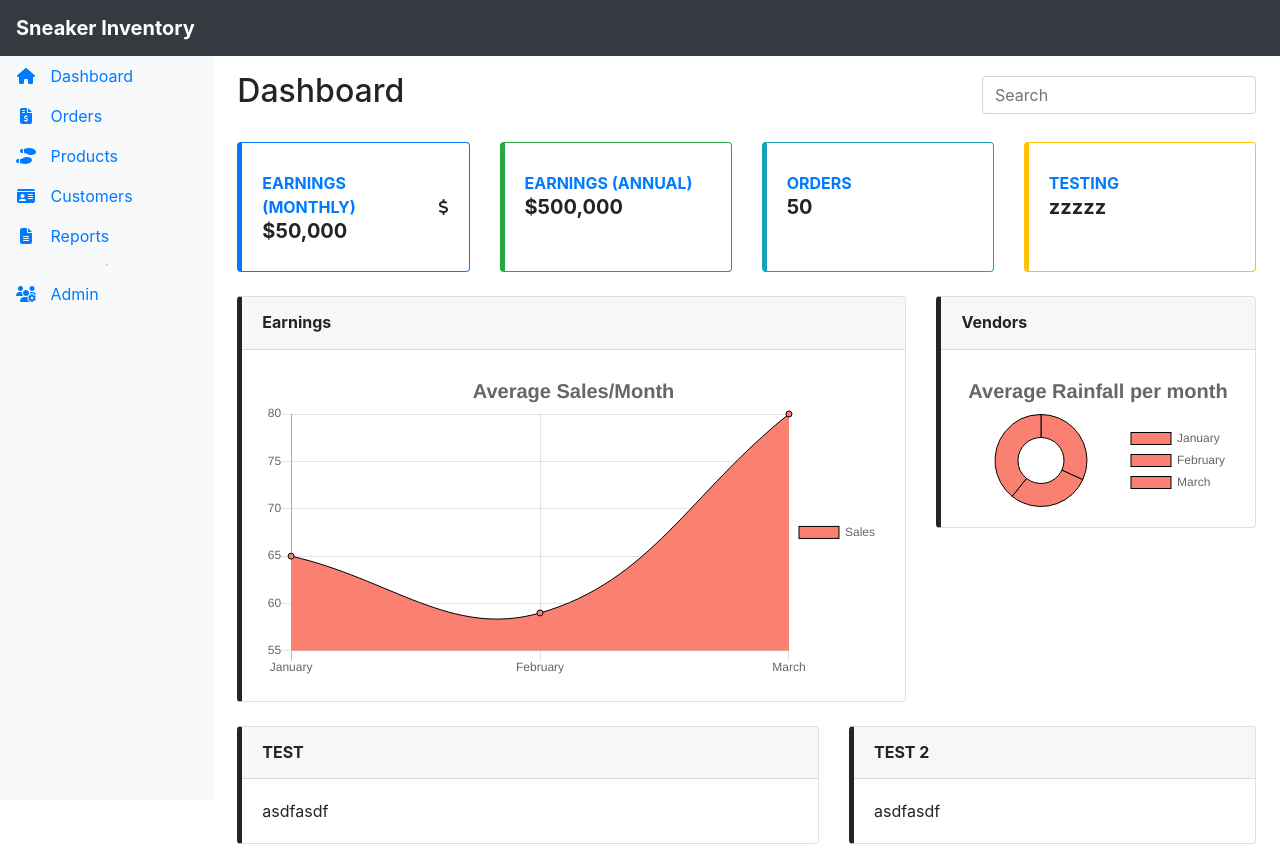
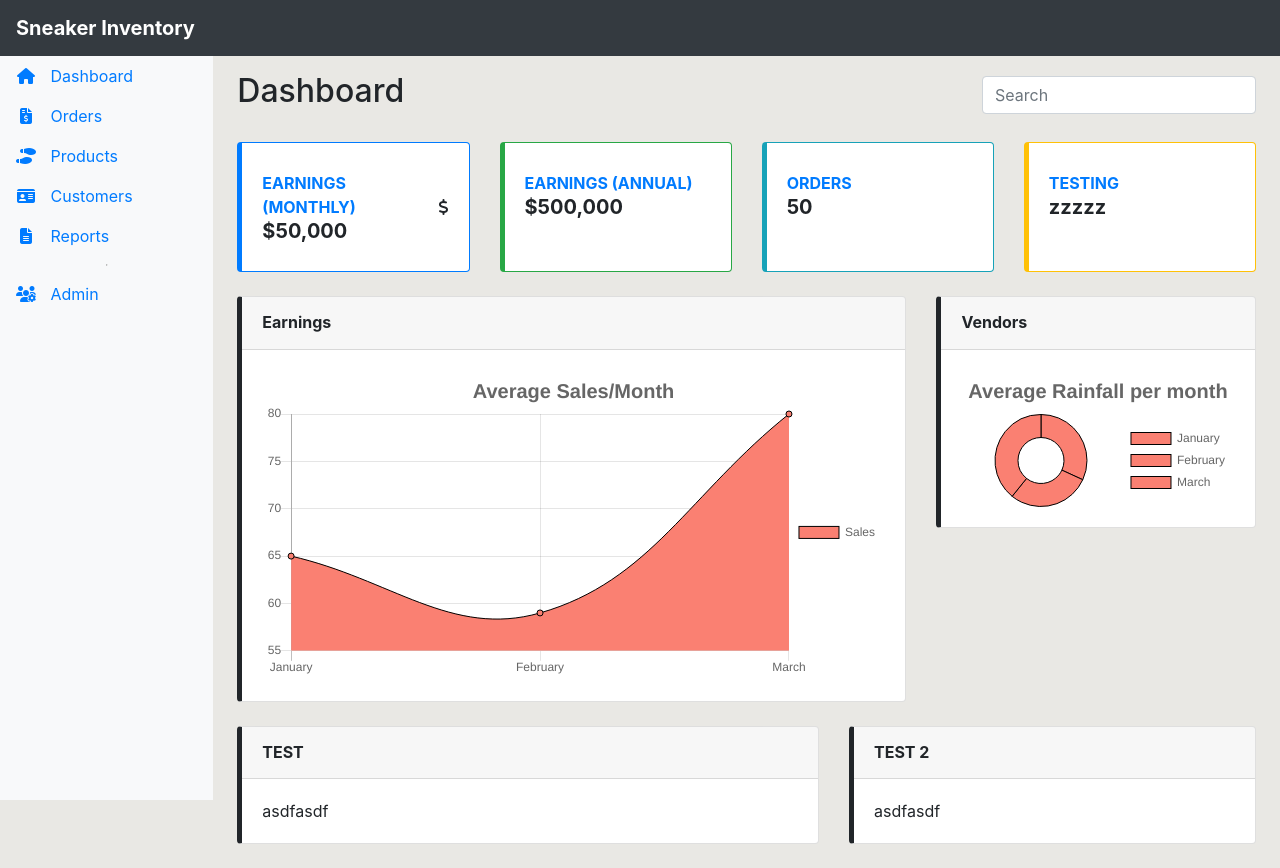
Before and after one commit to resousa/project-2, a React (Create React App) app: page / in a window 1280 px wide. Built offline with nearby package versions, Linux system fonts and the light colour scheme.

Commit message:
bg color and footer

```diff
--- a/src/components/Dashboard.css
+++ b/src/components/Dashboard.css
@@ -1,3 +1,7 @@
+body {
+  background-color: #e9e8e4;
+}
+
 .sidebar {
   position: fixed;
   top: 0;
@@ -38,3 +42,13 @@
   border-style: inset;
   border-width: 1px;
 }
+
+.react-calendar {
+  min-width: 100%;
+}
+
+.sticky-footer {
+  padding: 1.5rem;
+  margin: 0 -24px;
+  font-size: 0.75rem;
+}
```
